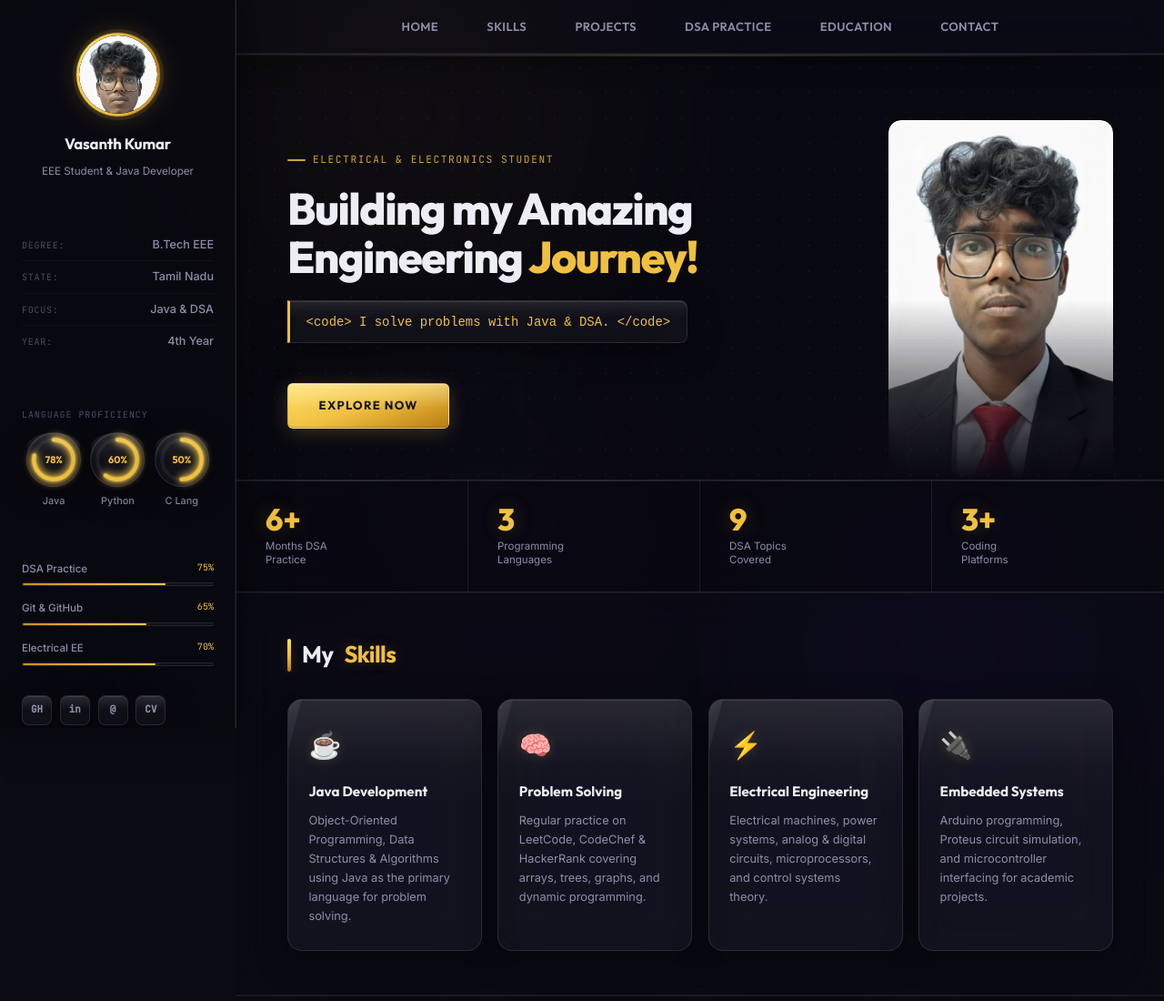
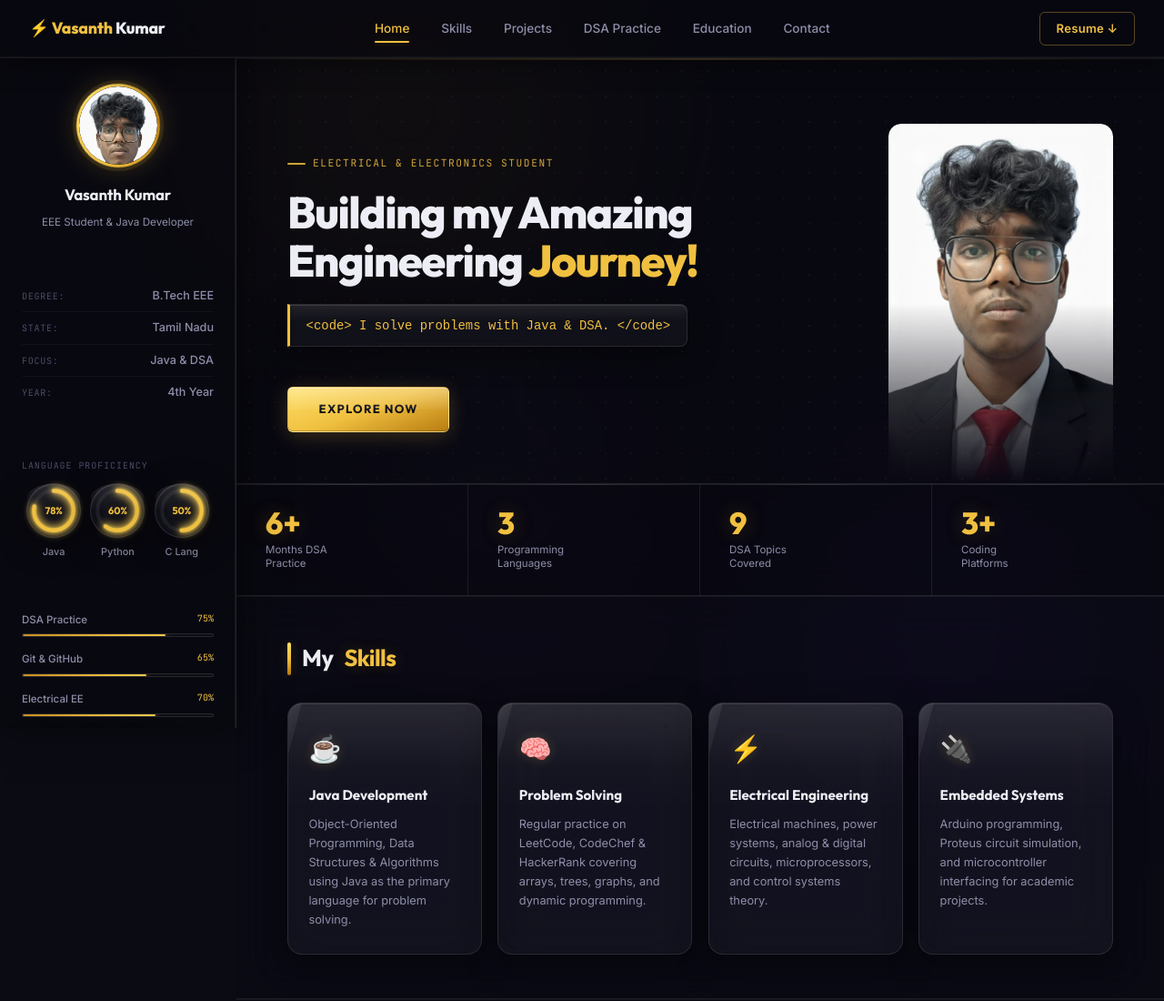
Before and after one commit to Vasanthakumar278/portfolio, a plain HTML site: page index.html in a window 1280 px wide. Shown: the top 1100 px of the page at 91% size. Drawn offline with Linux system fonts and the light colour scheme.

Commit message:
feat: unified top navbar - logo left, nav links center, resume button right, active scroll highlight

```diff
--- a/index.html
+++ b/index.html
@@ -20,10 +20,26 @@
   <!-- Scroll Progress -->
   <div id="scroll-progress"></div>
 
-  <!-- Mobile Header -->
-  <header class="mobile-header">
-    <div class="mobile-logo">⚡ <span class="y">Vasanth</span> Kumar</div>
-    <button class="sidebar-toggle-btn" id="sidebar-toggle">☰</button>
+  <!-- ===== TOP HEADER NAVIGATION ===== -->
+  <header class="top-navbar">
+    <div class="nav-container">
+      <div class="nav-logo">⚡ <span class="accent-logo">Vasanth</span> Kumar</div>
+
+      <nav class="desktop-nav-links">
+        <a href="#hero" class="nav-link-item">Home</a>
+        <a href="#skills" class="nav-link-item">Skills</a>
+        <a href="#projects" class="nav-link-item">Projects</a>
+        <a href="#dsa" class="nav-link-item">DSA Practice</a>
+        <a href="#education" class="nav-link-item">Education</a>
+        <a href="#contact" class="nav-link-item">Contact</a>
+      </nav>
+
+      <div class="nav-actions">
+        <a href="Vasanthakumar_Resume (4).pdf" download class="nav-resume-btn">Resume ↓</a>
+      </div>
+
+      <button class="sidebar-toggle-btn" id="sidebar-toggle">☰</button>
+    </div>
   </header>
 
   <div class="app-layout">
@@ -161,18 +177,6 @@
 
     <!-- ==================== MAIN CONTENT ==================== -->
     <main class="main-content" id="main-content">
-
-      <!-- Desktop Header (Horizontal Navigation) -->
-      <header class="desktop-header">
-        <nav class="desktop-nav">
-          <a href="#hero" class="desktop-nav-item">Home</a>
-          <a href="#skills" class="desktop-nav-item">Skills</a>
-          <a href="#projects" class="desktop-nav-item">Projects</a>
-          <a href="#dsa" class="desktop-nav-item">DSA Practice</a>
-          <a href="#education" class="desktop-nav-item">Education</a>
-          <a href="#contact" class="desktop-nav-item">Contact</a>
-        </nav>
-      </header>
 
       <!-- ===== HERO ===== -->
       <section class="hero-section" id="hero">
--- a/script.js
+++ b/script.js
@@ -192,11 +192,30 @@ document.addEventListener('DOMContentLoaded', () => {
       e.preventDefault();
       closeSidebar();
       setTimeout(() => {
-        const offset = window.innerWidth < 900 ? 54 : 60;
-        const top    = target.getBoundingClientRect().top + window.scrollY - offset - 16;
+        const offset = 64 + 16;
+        const top    = target.getBoundingClientRect().top + window.scrollY - offset;
         window.scrollTo({ top, behavior: 'smooth' });
       }, window.innerWidth < 900 ? 320 : 0);
     });
   });
 
+
+  /* --------------------------------------------------------
+   * ACTIVE NAV HIGHLIGHT on scroll
+   * -------------------------------------------------------- */
+  const sections  = document.querySelectorAll('section[id], div[id="hero"]');
+  const navLinks  = document.querySelectorAll('.nav-link-item');
+
+  const activateLink = () => {
+    let current = '';
+    sections.forEach(sec => {
+      if (window.scrollY + 80 >= sec.offsetTop) current = sec.id;
+    });
+    navLinks.forEach(link => {
+      link.classList.toggle('active', link.getAttribute('href') === `#${current}`);
+    });
+  };
+  window.addEventListener('scroll', activateLink, { passive: true });
+  activateLink();
+
 });
--- a/style.css
+++ b/style.css
@@ -160,36 +160,115 @@ a { color: inherit; text-decoration: none; transition: all 0.28s var(--ease); }
 }
 
 /* ================================================================
-   MOBILE HEADER — Glass over solid bg
+   TOP NAVBAR — Full-width sticky header (logo | links | resume)
    ================================================================ */
-.mobile-header {
-  display: none;
+.top-navbar {
   position: fixed;
   top: 0; left: 0; right: 0;
-  height: 54px;
-  background: rgba(8,8,15,0.82);
-  backdrop-filter: var(--glass-blur);
-  -webkit-backdrop-filter: var(--glass-blur);
-  border-bottom: 1px solid var(--border-mid);
-  box-shadow: 0 4px 24px rgba(0,0,0,0.5), inset 0 -1px 0 var(--border);
-  z-index: 400;
+  height: 64px;
+  background: rgba(8, 8, 15, 0.85);
+  backdrop-filter: blur(24px) saturate(180%);
+  -webkit-backdrop-filter: blur(24px) saturate(180%);
+  border-bottom: 1px solid rgba(255,255,255,0.07);
+  box-shadow: 0 2px 30px rgba(0,0,0,0.55), inset 0 -1px 0 rgba(255,255,255,0.04);
+  z-index: 500;
+}
+.nav-container {
+  max-width: 1400px;
+  width: 100%;
+  height: 100%;
+  margin: 0 auto;
+  padding: 0 2rem;
+  display: flex;
   align-items: center;
   justify-content: space-between;
-  padding: 0 1.25rem;
+  gap: 1.5rem;
 }
-.mobile-logo {
+.nav-logo {
   font-family: var(--font-display);
-  font-weight: 700;
-  font-size: 1rem;
+  font-size: 1.1rem;
+  font-weight: 800;
   color: var(--text);
+  letter-spacing: -0.01em;
+  flex-shrink: 0;
+  white-space: nowrap;
+  user-select: none;
 }
-.mobile-logo .y { color: var(--accent); }
+.accent-logo { color: var(--accent); }
+
+.desktop-nav-links {
+  display: flex;
+  align-items: center;
+  gap: 0.25rem;
+  flex: 1;
+  justify-content: center;
+}
+.nav-link-item {
+  font-family: var(--font-sans);
+  font-size: 0.85rem;
+  font-weight: 500;
+  color: var(--text-muted);
+  padding: 0.42rem 0.9rem;
+  border-radius: 6px;
+  border: 1px solid transparent;
+  transition: all 0.22s var(--ease);
+  white-space: nowrap;
+  position: relative;
+}
+.nav-link-item::after {
+  content: '';
+  position: absolute;
+  bottom: 2px; left: 50%; right: 50%;
+  height: 2px;
+  background: var(--accent);
+  border-radius: 1px;
+  transition: left 0.25s var(--ease), right 0.25s var(--ease);
+  box-shadow: 0 0 8px var(--ag);
+}
+.nav-link-item:hover {
+  color: var(--text);
+  background: var(--glass-1);
+}
+.nav-link-item:hover::after {
+  left: 0.9rem;
+  right: 0.9rem;
+}
+.nav-link-item.active {
+  color: var(--accent);
+}
+.nav-link-item.active::after {
+  left: 0.9rem;
+  right: 0.9rem;
+}
+
+.nav-actions { display: flex; align-items: center; gap: 0.75rem; flex-shrink: 0; }
+.nav-resume-btn {
+  font-family: var(--font-sans);
+  font-size: 0.82rem;
+  font-weight: 600;
+  color: var(--accent);
+  padding: 0.42rem 1.1rem;
+  border-radius: 6px;
+  border: 1.5px solid var(--border-glow);
+  background: transparent;
+  transition: all 0.22s var(--ease);
+  white-space: nowrap;
+  letter-spacing: 0.02em;
+}
+.nav-resume-btn:hover {
+  background: var(--accent);
+  color: #0b0b14;
+  border-color: var(--accent);
+  box-shadow: 0 4px 18px var(--ag);
+}
+
 .sidebar-toggle-btn {
+  display: none;
   background: var(--glass-1);
   backdrop-filter: var(--glass-blur-sm);
   border: 1px solid var(--border-mid);
   color: var(--text-muted);
-  font-size: 1rem;
+  font-size: 1.1rem;
   cursor: pointer;
   padding: 6px 10px;
   border-radius: 7px;
@@ -209,7 +288,8 @@ a { color: inherit; text-decoration: none; transition: all 0.28s var(--ease); }
   display: flex;
   min-height: 100vh;
   position: relative;
-  z-index: 1;                        /* sits above orbs */
+  z-index: 1;
+  padding-top: 64px;                 /* offset for fixed top-navbar */
 }
 
 /* ================================================================
@@ -224,12 +304,12 @@ a { color: inherit; text-decoration: none; transition: all 0.28s var(--ease); }
   border-right: 1px solid var(--border-mid);
   box-shadow: 4px 0 40px rgba(0,0,0,0.55),
               inset -1px 0 0 rgba(255,255,255,0.05);
-  height: 100vh;
+  height: calc(100vh - 64px);
   position: fixed;
-  left: 0; top: 0;
+  left: 0; top: 64px;
   overflow-y: auto;
   overflow-x: hidden;
-  padding: 2.25rem 1.5rem 2.5rem;
+  padding: 1.75rem 1.5rem 2.5rem;
   z-index: 300;
   display: flex;
   flex-direction: column;
@@ -441,54 +521,12 @@ a { color: inherit; text-decoration: none; transition: all 0.28s var(--ease); }
   padding-left: 1.1rem;
 }
 
+/* Hide sidebar-nav on desktop (nav is in top-navbar instead) */
 @media (min-width: 901px) {
   .sidebar-nav,
   .sidebar-nav-divider {
     display: none !important;
   }
-}
-
-/* ================================================================
-   DESKTOP HEADER (Horizontal Nav)
-   ================================================================ */
-.desktop-header {
-  position: sticky;
-  top: 0;
-  margin-left: 0;
-  width: 100%;
-  height: 60px;
-  background: rgba(11, 11, 20, 0.72);
-  backdrop-filter: var(--glass-blur);
-  -webkit-backdrop-filter: var(--glass-blur);
-  border-bottom: 1px solid var(--border-mid);
-  box-shadow: 0 4px 30px rgba(0, 0, 0, 0.4), inset 0 -1px 0 rgba(255, 255, 255, 0.05);
-  z-index: 100;
-  display: flex;
-  align-items: center;
-  justify-content: center;
-}
-.desktop-nav {
-  display: flex;
-  gap: 1.5rem;
-}
-.desktop-nav-item {
-  font-family: var(--font-display);
-  font-size: 0.82rem;
-  font-weight: 600;
-  color: var(--text-muted);
-  padding: 0.4rem 0.85rem;
-  border-radius: 6px;
-  border: 1px solid transparent;
-  transition: all 0.25s var(--ease);
-  letter-spacing: 0.03em;
-  text-transform: uppercase;
-}
-.desktop-nav-item:hover {
-  color: var(--accent);
-  background: var(--glass-1);
-  border-color: var(--border);
-  box-shadow: inset 0 1px 0 rgba(255, 255, 255, 0.05);
-  transform: translateY(-1px);
 }
 
 /* Overlay */
@@ -1068,14 +1106,21 @@ a { color: inherit; text-decoration: none; transition: all 0.28s var(--ease); }
 
 @media (max-width: 900px) {
   :root { --sidebar-w: 0px; }
-  .mobile-header { display: flex; }
-  .desktop-header { display: none !important; }
-  .sidebar { transform: translateX(-100%); width: 260px; transition: transform 0.35s var(--ease); }
+  .desktop-nav-links { display: none; }
+  .nav-actions { display: none; }
+  .sidebar-toggle-btn { display: flex; align-items: center; }
+  .sidebar {
+    transform: translateX(-100%);
+    width: 260px;
+    top: 64px;
+    height: calc(100vh - 64px);
+    transition: transform 0.35s var(--ease);
+  }
   .sidebar.open { transform: translateX(0); }
   .sidebar-close { display: block; }
   .sidebar-overlay.active { display: block; }
   #scroll-progress { left: 0; }
-  .main-content { margin-left: 0; padding-top: 54px; }
+  .main-content { margin-left: 0; }
   .hero-section { padding: 2.5rem 1.75rem 0; flex-direction: column; align-items: flex-start; min-height: auto; }
   .hero-text { padding-bottom: 2rem; max-width: 100%; }
   .hero-photo-wrap { display: none; }
```
